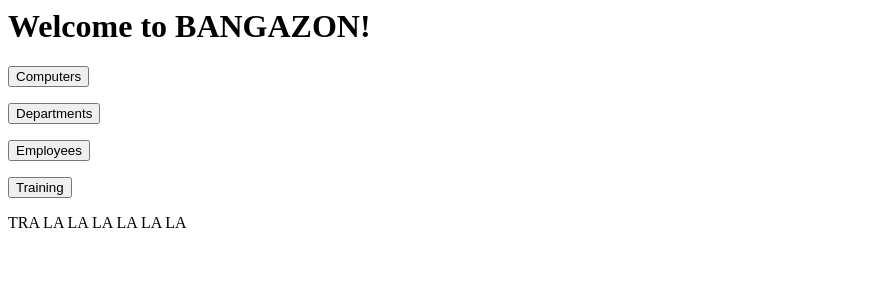
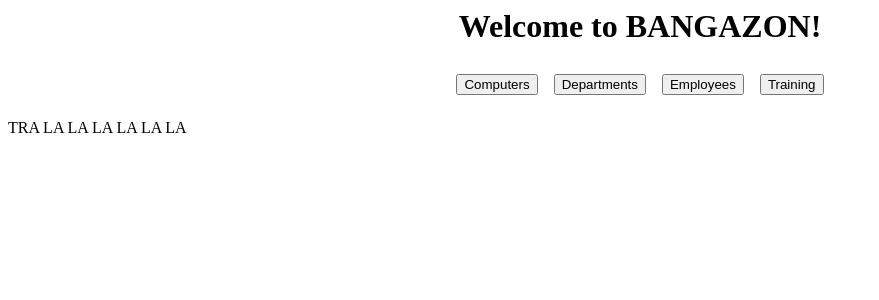
Before and after one commit to IndomitableIbises/Bangazon-Sprint-2, a Django app: page /bang/ in a window 1280 px wide. Shown: the top 300 px of the page, without its empty margins (0-879 px from the left). Run offline with Django 3.2, Linux system fonts and the light colour scheme.

Commit message:
initial styling | home page and nav centered

```diff
--- /dev/null
+++ b/app/bang/static/bang/style.css
@@ -0,0 +1,21 @@
+.header{
+    text-align: center;
+}
+
+nav{
+    width:100%;
+    display: flex;
+    align-content: center;
+}
+
+.main_nav{
+    list-style-type: none;
+    display: flex;
+    margin: 8px auto;
+    padding-left:0px;
+}
+
+.main_nav li{
+    margin-left: 8px;
+    margin-right: 8px;
+}
--- a/app/bang/templates/bang/index.html
+++ b/app/bang/templates/bang/index.html
@@ -1,7 +1,12 @@
 <!-- Author: Raf -->
 
-<h1>Welcome to BANGAZON!</h1>
+{% load static %}
 
+<link rel="stylesheet" type="text/css" href="{% static 'bang/style.css' %}">
+
+<div class='header'>
+    <h1>Welcome to BANGAZON!</h1>
+</div>
 
 {% block main_stuff %}
   {% include "bang/navbar.html" with nav_location=view.location %}
--- a/app/bang/templates/bang/navbar.html
+++ b/app/bang/templates/bang/navbar.html
@@ -1,29 +1,41 @@
 <nav>
+    <ul class='main_nav'>
     {% if nav_location != 'home' %}
+        <li>
         <form action='/bang/' method='GET'>
             <input type='submit' value='Home'>
         </form>
+        </li>
     {% endif %}
     {% if nav_location != 'computers' %}
+        <li>
         <form action='/bang/computers' method='get'>
             <input type='submit' value='Computers'>
         </form>
+        </li>
     {% endif %}
     {% if nav_location != 'departments' %}
+        <li>
         <form action='/bang/departments' method='get'>
             <input type='submit' value='Departments'>
         </form>
+        </li>
     {% endif %}
     {% if nav_location != 'employees' %}
+        <li>
         <form action='/bang/employees' method='get'>
             <input type='submit' value='Employees'>
         </form>
+        </li>
     {% endif %}
     {% if nav_location != 'training' %}
+        <li>
         <form action='/bang/training' method='get'>
             <input type='submit' value='Training'>
         </form>
+        </li>
     {% endif %}
+    </ul>
     {% if nav_location == 'computers' %}
         {% include "bang/nav_computer.html" with nav_location=location %}
     {% endif %}
```
Also changed, not shown: 1 other file.
